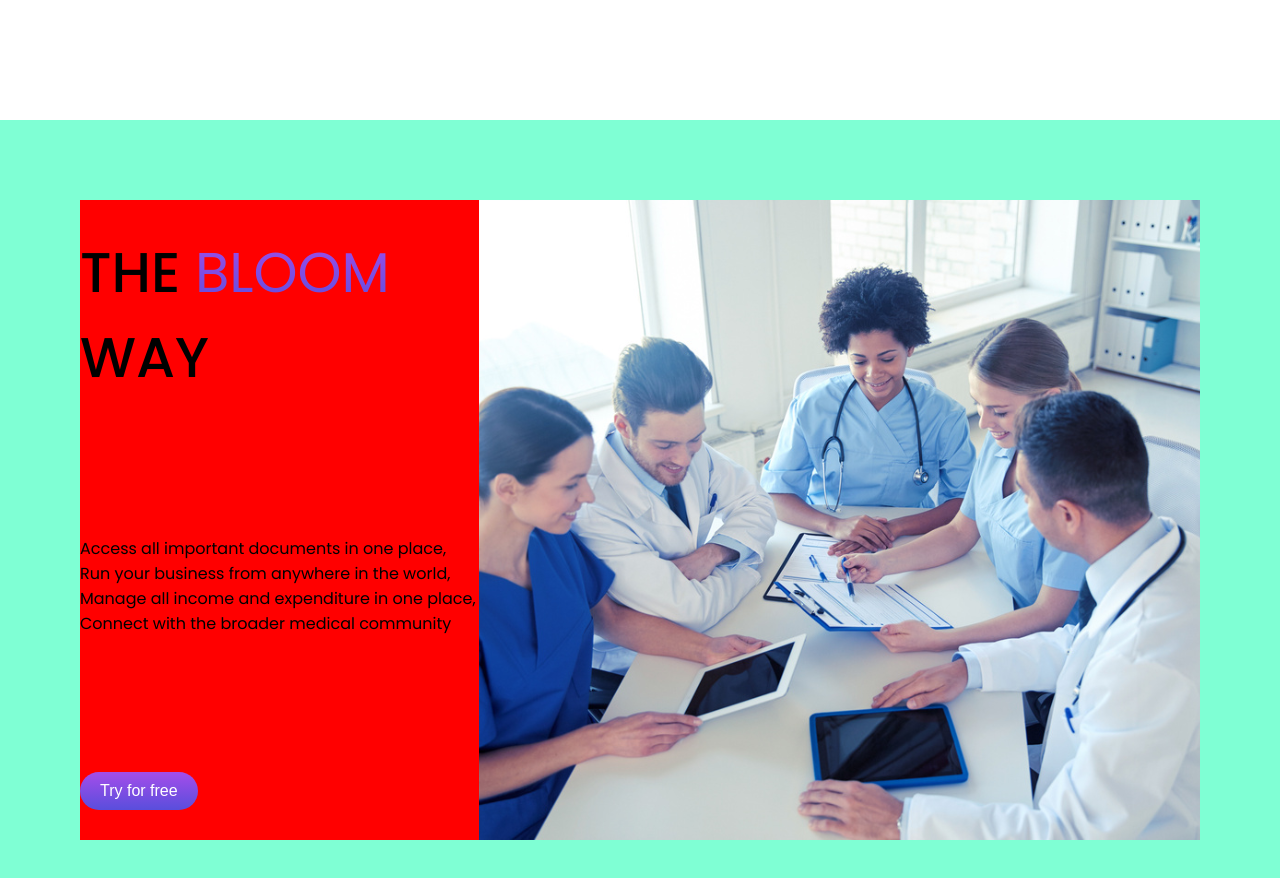
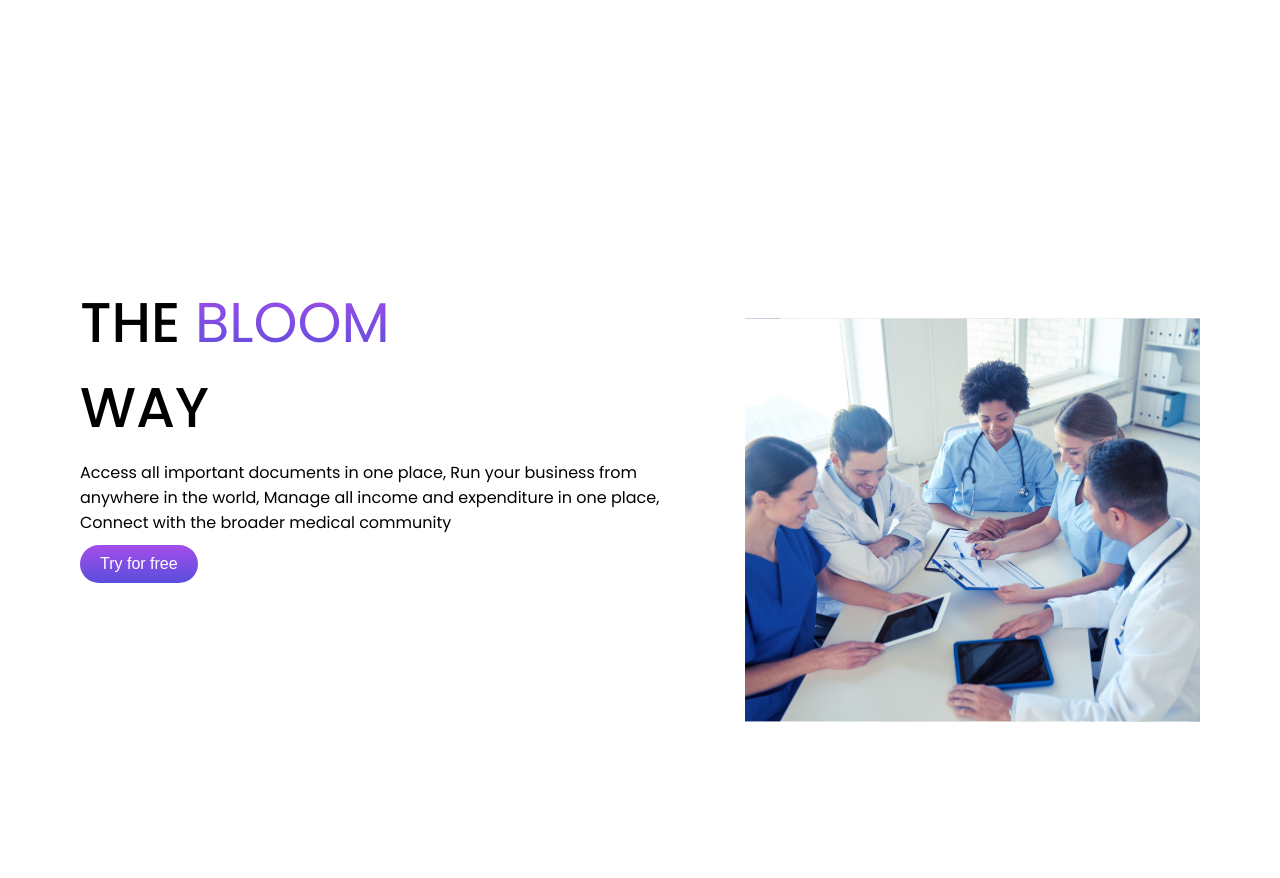
Before and after one commit to Lovethrech/BLOOM-Chel, a Vue app: page / in a window 1280 px wide. Shown: the part 760-1638 px from the top of the page. Built offline with nearby package versions, Linux system fonts and the light colour scheme.

Commit message:
...working on home-about section component.

```diff
--- a/src/components/home/about/HomeAbout.vue
+++ b/src/components/home/about/HomeAbout.vue
@@ -31,7 +31,6 @@
 .home-about-main-ctn{
     margin-top: 20vh;
     padding:0 80px;
-    background-color: aquamarine;
     width:100%;
     height:100vh;
     display:flex;
@@ -43,18 +42,20 @@
     display:flex;
     flex-direction: row;
     justify-content: space-between;
-    height:80%;
-    background-color: red;
+    gap:50px;
+    height:60%;
 }
 .home-about-mini-ctn-grid-layout{
     display:flex;
     flex-direction: column;
-    justify-content: space-between;
-    padding:30px 0 ;
+    place-items: center;
+    gap:50px;
+    padding: 0 ;
     gap:10px;
 }
 .home-about-title, .home-about-desc, .try-free-btn{
     width:100%;
 }
 
+
 </style>
--- a/src/components/home/about/HomeAboutImg.vue
+++ b/src/components/home/about/HomeAboutImg.vue
@@ -6,11 +6,9 @@
 
 <style scoped>
 .home-about-img-main-ctn{
-    background-color:blue;
     width:100%;
     height: 100%;
 }
 .home-about-img-main-ctn img{
-    width:fit-content;
 }
 </style>
```
